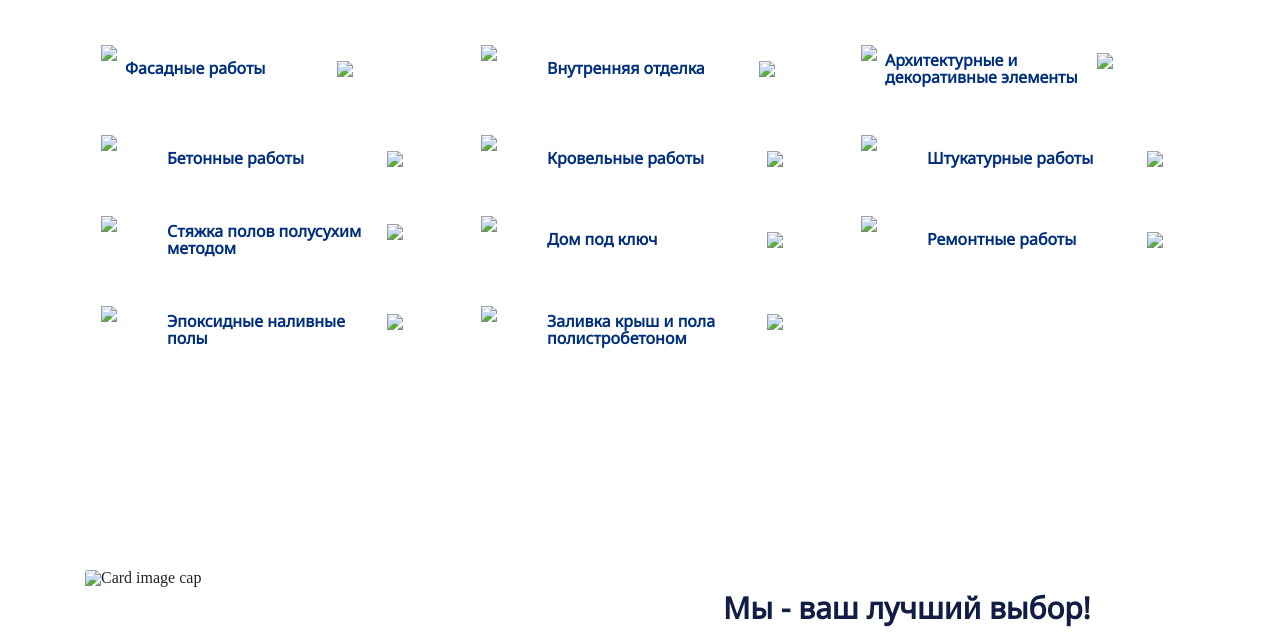
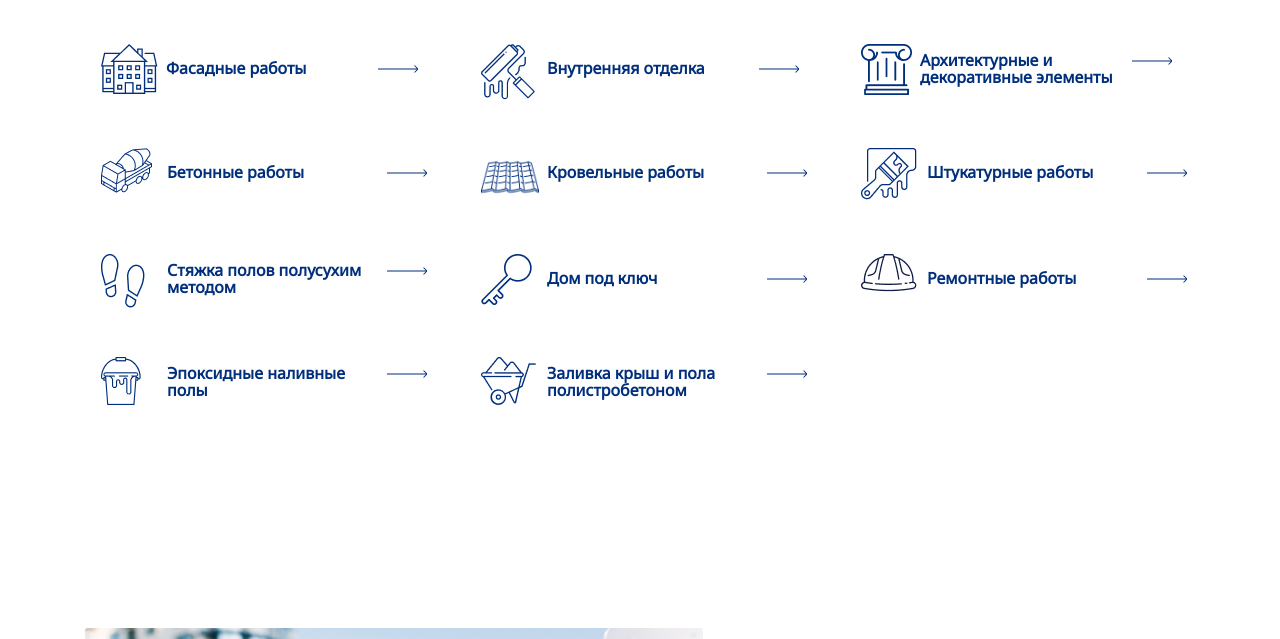
Before and after one commit to Tolubaria/Renovation_work, a website: page #src/index.html in a window 1280 px wide. Shown: the part 790-1429 px from the top of the page. Drawn offline with nearby package versions, Linux system fonts and the light colour scheme; files that its build step writes are made by us from their sources; files whose address does not match are found by name.

Commit message:
fixed paths

```diff
--- a/#src/_section-about_company.html
+++ b/#src/_section-about_company.html
@@ -1,7 +1,7 @@
 <div class="container">
 	<div class="about-company">
 		<div class="d-flex">
-			<img class="card-img drawing" src="./img/post/Чертёж.jpg" alt="Card image cap">
+			<img class="card-img drawing" src="./img/post/drawing.jpg" alt="Card image cap">
 				<div class="about-company__body card-body">
 					<h1 class="title font-weight-bold">Мы - ваш лучший выбор!</h1>
 						<p class="about-company__text font-weight-normal text mt-3">Наша строительная номпания была основана 15 лет назад: в 2005 году в городе Днепр.</p>
--- a/#src/_section-footer.html
+++ b/#src/_section-footer.html
@@ -3,7 +3,7 @@
 		<div class="d-flex col-xl-12">
 			<div class="col-xl-2">
 				<div class="d-flex">
-					<img class="" src="./img/logo/Лого_строительная_компания.png" alt="logo" />
+					<img class="" src="./img/logo/Logo_construction_company.png" alt="logo" />
 					<p class="description__text text-align mt-1 ml-2">Ремонтные и строительные работы</p>
 				</div>
 				<div class="d-flex mt-4">
--- a/#src/_section-header.html
+++ b/#src/_section-header.html
@@ -1,7 +1,7 @@
 <div class="container">
 	<nav class="navbar navbar-expand-lg navbar-light">
 		<div class="navbar-brand d-flex">
-			<img class="" src="./img/logo/Лого_строительная_компания.png" alt="logo" />
+			<img class="" src="./img/logo/Logo_construction_company.png" alt="logo" />
 			<div class="description ml-2 mt-2">
 				<p class="description__text text-align">Ремонтные</p>
 				<p class="description__text text-align">и строительные</p>
--- a/#src/_section-popular_goods.html
+++ b/#src/_section-popular_goods.html
@@ -24,7 +24,7 @@
 					<div class="card-footer d-flex justify-content-between">
 						<span class="font-weight-bold money mt-1">2 923 грн.</span>
 						<span class="position-absolute money del"><del>3 523 грн.</del></span>
-						<img class="" src="./img/icon/Корзина.png" alt="icon">
+						<img class="" src="./img/icon/Basket(2).png" alt="icon">
 					</div>
 				</div>
 				<div class="card product-information">
@@ -48,7 +48,7 @@
 					</div>
 					<div class="card-footer d-flex justify-content-between">
 						<span class="font-weight-bold money mt-1">238 грн.</span>
-						<img class="" src="./img/icon/Корзина.png" alt="icon">
+						<img class="" src="./img/icon/Basket(2).png" alt="icon">
 					</div>
 				</div>
 				<div class="card product-information">
@@ -72,7 +72,7 @@
 						</div>
 						<div class="card-footer d-flex justify-content-between">
 							<span class="font-weight-bold money mt-1">292 грн.</span>
-							<img class="" src="./img/icon/Корзина.png" alt="icon">
+							<img class="" src="./img/icon/Basket(2).png" alt="icon">
 						</div>
 				</div>
 				<div class="card product-information">
@@ -94,7 +94,7 @@
 						</div>
 						<div class="card-footer d-flex justify-content-between">
 							<span class="font-weight-bold money mt-1">292 грн.</span>
-							<img class="" src="./img/icon/Корзина.png" alt="icon">
+							<img class="" src="./img/icon/Basket(2).png" alt="icon">
 						</div>
 				</div>
 			</div>
@@ -118,7 +118,7 @@
 							</div>
 							<div class="card-footer d-flex justify-content-between">
 								<span class="font-weight-bold money mt-1">2 923 грн.</span>
-								<img class="" src="./img/icon/Корзина.png" alt="icon">
+								<img class="" src="./img/icon/Basket(2).png" alt="icon">
 							</div>
 							</div>
 					<div class="card product-information">
@@ -142,7 +142,7 @@
 							<div class="card-footer d-flex justify-content-between">
 								<span class="font-weight-bold money mt-1">2 923 грн.</span>
 								<span class="position-absolute money del"><del>3 523 грн.</del></span>
-								<img class="" src="./img/icon/Корзина.png" alt="icon">
+								<img class="" src="./img/icon/Basket(2).png" alt="icon">
 							</div>
 					</div>
 					<div class="card product-information">
@@ -166,7 +166,7 @@
 							</div>
 							<div class="card-footer d-flex justify-content-between">
 								<small class="font-weight-bold money mt-1">2 923 грн.</small>
-								<img class="" src="./img/icon/Корзина.png" alt="icon">
+								<img class="" src="./img/icon/Basket(2).png" alt="icon">
 							</div>
 					</div>
 					<div class="card product-information">
@@ -190,7 +190,7 @@
 							</div>
 							<div class="card-footer d-flex justify-content-between">
 								<span class="font-weight-bold money mt-1">2 923 грн.</span>
-								<img class="" src="./img/icon/Корзина.png" alt="icon">
+								<img class="" src="./img/icon/Basket(2).png" alt="icon">
 							</div>
 					</div>
 				</div>
--- a/#src/_section-services.html
+++ b/#src/_section-services.html
@@ -59,123 +59,123 @@
 				<div class="sirvices__box row mt-5">
 					<div class="sirvices__card d-flex col-xs-12 col-md-6 col-xl-4 mb-5">
 						<div class="services__cards__icon ml-3 mr-2">
-							<img class="" src="./img/icon/Фасад.png"/>
+							<img class="" src="./img/icon/facade.png"/>
 						</div>
 						<div class="services__card__text pt-3">
 							<span class="text works font-weight-bold">Фасадные работы</span>
 						</div>
 						<div class="services__arrow pt-3">
-							<img class="text" src="./img/icon/Стрелка.png"/>
+							<img class="text" src="./img/icon/arrow.png"/>
 						</div>
 					</div>
 					<div class="sirvices__card d-flex col-xs-12 col-md-6 col-xl-4 mb-5">
 						<div class="services__card__icon ml-3 mr-2">
-							<img class="text" src="./img/icon/Валик.png"/>
+							<img class="text" src="./img/icon/valik.png"/>
 						</div>
 						<div class="services__card__text pt-3">
 							<span class="text works font-weight-bold">Внутренняя отделка</span>
 						</div>
 						<div class="services__arrow pt-3">
-							<img class="" src="./img/icon/Стрелка.png"/>
+							<img class="" src="./img/icon/arrow.png"/>
 						</div>
 					</div>
  					<div class="sirvices__card d-flex col-xs-12 col-md-6 col-xl-4 mb-5">
 						<div class="services__cards__icon ml-3 mr-2">
-							<img class="" src="./img/icon/Архитектурные-елементы.png"/>
+							<img class="" src="./img/icon/Architectural-elements.png"/>
 						</div>
 						<div class="services__card__text pt-2">
 							<span class="text works font-weight-bold">Архитектурные и декоративные элементы</span>
 						</div>
 						<div class="services__arrow pt-2">
-							<img class="" src="./img/icon/Стрелка.png"/>
+							<img class="" src="./img/icon/arrow.png"/>
 						</div>
 					</div>
 					<div class="sirvices__card d-flex col-xs-12 col-md-6 col-xl-4 mb-5">
 						<div class="services__card__icon ml-3 mr-2">
-							<img class="" src="./img/icon/Бетономишалка.png"/>
+							<img class="" src="./img/icon/Concrete-mixer.png"/>
 						</div>
 						<div class="services__card__text mr-2 pt-3">
 							<span class="text works font-weight-bold">Бетонные работы</span>
 						</div>
 						<div class="services__arrow pt-3">
-							<img class="" src="./img/icon/Стрелка.png"/>
+							<img class="" src="./img/icon/arrow.png"/>
 						</div>
 					</div>
 					<div class="sirvices__card d-flex col-xs-12 col-md-6 col-xl-4 mb-5">
 						<div class="services__card__icon ml-3 mr-2">
-							<img class="" src="./img/icon/Крыша.png"/>
+							<img class="" src="./img/icon/roof.png"/>
 						</div>
 						<div class="services__card__text pt-3 mr-2">
 							<span class="text works font-weight-bold">Кровельные работы</span>
 						</div>
 						<div class="services__arrow pt-3">
-							<img class="" src="./img/icon/Стрелка.png"/>
+							<img class="" src="./img/icon/arrow.png"/>
 						</div>
 					</div>
  					<div class="sirvices__card d-flex col-xs-12 col-md-6 col-xl-4 mb-5">
 						<div class="services__card__icon ml-3 mr-2">
-							<img class="" src="./img/icon/Скребок.png"/>
+							<img class="" src="./img/icon/Scraper.png"/>
 						</div>
 						<div class="services__card__text pt-3 mr-2">
 							<span class="text works font-weight-bold">Штукатурные работы</span>
 						</div>
 						<div class="services__arrow pt-3">
-							<img class="" src="./img/icon/Стрелка.png"/>
+							<img class="" src="./img/icon/arrow.png"/>
 						</div>
 					</div>
 					<div class="sirvices__card d-flex col-xs-12 col-md-6 col-xl-4 mb-5">
  						<div class="services__card__icon ml-3 mr-2">
-							<img class="" src="./img/icon/Стяжка.png"/>
+							<img class="" src="./img/icon/skred.png"/>
 						</div>
 						<div class="services__card__text pt-2 mr-2">
 							<span class="text works font-weight-bold">Стяжка полов полусухим методом</span>
 						</div>
 						<div class="services__arrow pt-2">
-							<img class="" src="./img/icon/Стрелка.png"/>
+							<img class="" src="./img/icon/arrow.png"/>
 						</div>
 					</div>
 					<div class="sirvices__card d-flex col-xs-12 col-md-6 col-xl-4 mb-5">
 						<div class="services__card__icon ml-3 mr-2">
-							<img class="" src="./img/icon/Ключь.png"/>
+							<img class="" src="./img/icon/key.png"/>
 						</div>
 						<div class="services__card__text pt-3 mr-2">
 							<span class="text works font-weight-bold">Дом под ключ</span>
 						</div>
 						<div class="services__arrow pt-3">
-							<img class="" src="./img/icon/Стрелка.png"/>
+							<img class="" src="./img/icon/arrow.png"/>
 						</div>
 					</div>
 					<div class="sirvices__card d-flex col-xs-12 col-md-6 col-xl-4 mb-5">
 						<div class="services__card__icon ml-3 mr-2">
-							<img class="" src="./img/icon/Каска.png"/>
+							<img class="" src="./img/icon/helmet.png"/>
 						</div>
  						<div class="services__card__text pt-3 mr-2">
 							<span class="text works font-weight-bold">Ремонтные работы</span>
 						</div>
 						<div class="services__arrow pt-3">
-							<img class="" src="./img/icon/Стрелка.png"/>
+							<img class="" src="./img/icon/arrow.png"/>
 						</div>
 					</div>
 					<div class="sirvices__card d-flex col-xs-12 col-md-6 col-xl-4 mb-5">
 						<div class="services__card__icon ml-3 mr-2">
-							<img class="" src="./img/icon/Ведро.png"/>
+							<img class="" src="./img/icon/bucket.png"/>
 						</div>
 						<div class="services__card__text pt-2 mr-2">
 							<span class="text works font-weight-bold">Эпоксидные наливные полы</span>
 						</div>
 						<div class="services__arrow pt-2">
-							<img class="" src="./img/icon/Стрелка.png"/>
+							<img class="" src="./img/icon/arrow.png"/>
 						</div>
  					</div>
 					<div class="sirvices__card d-flex col-xs-12 col-md-6 col-xl-4 mb-5">
 						<div class="services__card__icon ml-3 mr-2">
-							<img class="" src="./img/icon/Заливка.png"/>
+							<img class="" src="./img/icon/Fill.png"/>
 						</div>
 						<div class="services__card__text pt-2 mr-2">
 							<span class="text works font-weight-bold">Заливка крыш и пола полистробетоном</span>
 						</div>
 						<div class="services__arrow pt-2">
-							<img class="" src="./img/icon/Стрелка.png"/>
+							<img class="" src="./img/icon/arrow.png"/>
 						</div>
                </div>
 				</div>
```
